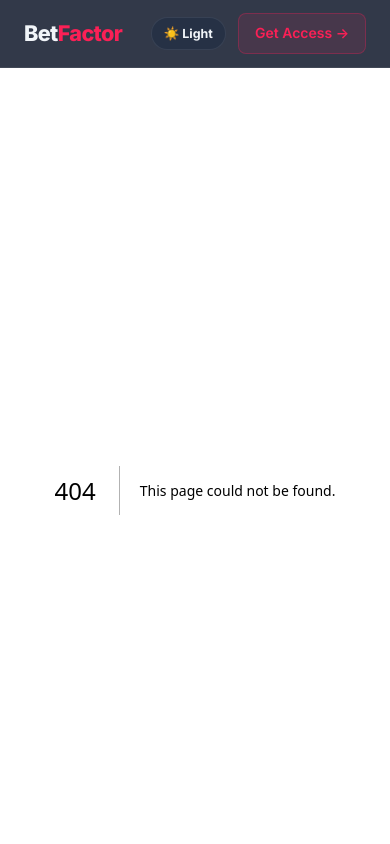
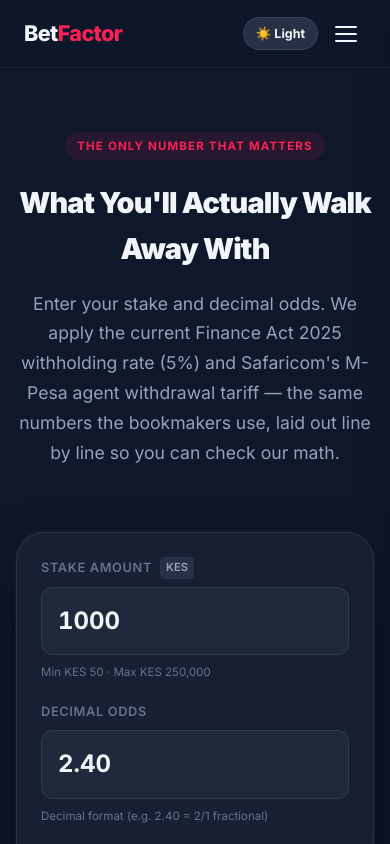
Before and after one commit to thatluhyaguy/betfactor1, a Next.js app: page /calculator in a window 390 px wide. Before the commit this address had no page. Shown: the top 844 px of the page. Built offline with nearby package versions, Linux system fonts and the light colour scheme.

Commit message:
Add /calculator and /odds standalone pages, mobile hamburger nav, all routes point to distinct pages

```diff
--- /dev/null
+++ b/src/app/calculator/page.tsx
@@ -0,0 +1,28 @@
+import type { Metadata } from 'next';
+import Calculator from '@/components/Calculator';
+
+export const metadata: Metadata = {
+  title: 'Net Payout Calculator | BetFactor Kenya',
+  description:
+    'Calculate your exact net cash-out after Kenya\'s 5% withholding tax (Finance Act 2025) and Safaricom M-Pesa agent withdrawal fees.',
+};
+
+export default function CalculatorPage() {
+  return (
+    <div className="static-page">
+      <div className="container full-width-container">
+        <div className="page-header" style={{ maxWidth: '820px' }}>
+          <span className="page-tag">THE ONLY NUMBER THAT MATTERS</span>
+          <h1 className="page-title">What You'll Actually Walk Away With</h1>
+          <p className="page-lead">
+            Enter your stake and decimal odds. We apply the current Finance Act 2025 withholding rate (5%) and Safaricom's M-Pesa agent withdrawal tariff — the same numbers the bookmakers use, laid out line by line so you can check our math.
+          </p>
+        </div>
+
+        <div style={{ marginTop: '32px' }}>
+          <Calculator />
+        </div>
+      </div>
+    </div>
+  );
+}
--- a/src/app/globals.css
+++ b/src/app/globals.css
@@ -181,7 +181,117 @@ button { font-family: inherit; }
   transform: translateY(-1px);
 }
 
-/* ---------- HERO ---------- */
+/* Active page indicator */
+.nav-link[aria-current="page"] {
+  color: var(--accent);
+  font-weight: 600;
+}
+
+/* Desktop-only nav */
+.nav-desktop { display: flex; }
+
+/* Mobile actions (hamburger + theme toggle) */
+.nav-mobile-actions {
+  display: none;
+  align-items: center;
+  gap: 8px;
+}
+
+/* Hamburger button */
+.hamburger-btn {
+  display: flex;
+  flex-direction: column;
+  justify-content: center;
+  align-items: center;
+  gap: 5px;
+  width: 40px;
+  height: 40px;
+  background: none;
+  border: none;
+  cursor: pointer;
+  padding: 4px;
+  border-radius: 8px;
+  transition: background 0.2s;
+}
+.hamburger-btn:hover { background: var(--surface-2); }
+
+.hamburger-line {
+  display: block;
+  width: 22px;
+  height: 2px;
+  background: var(--text-primary);
+  border-radius: 2px;
+  transition: transform 0.25s ease, opacity 0.25s ease;
+  transform-origin: center;
+}
+.open-top { transform: translateY(7px) rotate(45deg); }
+.open-mid { opacity: 0; transform: scaleX(0); }
+.open-bot { transform: translateY(-7px) rotate(-45deg); }
+
+/* Mobile drawer */
+.mobile-drawer {
+  position: fixed;
+  top: 0;
+  right: 0;
+  width: min(320px, 85vw);
+  height: 100dvh;
+  background: var(--surface);
+  border-left: 1px solid var(--border);
+  padding: 80px 24px 32px;
+  z-index: 999;
+  transform: translateX(100%);
+  transition: transform 0.3s cubic-bezier(0.4, 0, 0.2, 1);
+  display: flex;
+  flex-direction: column;
+  box-shadow: -4px 0 40px rgba(0,0,0,0.1);
+}
+.mobile-drawer-open { transform: translateX(0); }
+
+.mobile-drawer-inner {
+  display: flex;
+  flex-direction: column;
+  gap: 4px;
+  flex: 1;
+}
+
+.mobile-nav-link {
+  display: block;
+  padding: 14px 16px;
+  font-size: 1.05rem;
+  font-weight: 500;
+  color: var(--text-primary);
+  border-radius: 10px;
+  transition: background 0.15s, color 0.15s;
+}
+.mobile-nav-link:hover { background: var(--surface-2); color: var(--accent); }
+.mobile-nav-link[aria-current="page"] {
+  background: rgba(251, 32, 86, 0.08);
+  color: var(--accent);
+  font-weight: 600;
+}
+
+.mobile-drawer-divider {
+  height: 1px;
+  background: var(--border);
+  margin: 12px 0;
+}
+
+/* Overlay */
+.mobile-overlay {
+  position: fixed;
+  inset: 0;
+  background: rgba(0, 0, 0, 0.4);
+  z-index: 998;
+  backdrop-filter: blur(2px);
+  animation: fadeIn 0.2s ease;
+}
+
+@keyframes fadeIn {
+  from { opacity: 0; }
+  to { opacity: 1; }
+}
+
+
 .hero {
   position: relative;
   padding: 96px 0 80px;
@@ -1469,8 +1579,9 @@ button { font-family: inherit; }
 
 /* ---------- RESPONSIVE ---------- */
 @media (max-width: 768px) {
-  .nav-links .nav-link { display: none; }
-  .nav-cta { display: inline-block; }
+  /* Show hamburger, hide full desktop nav */
+  .nav-desktop { display: none !important; }
+  .nav-mobile-actions { display: flex !important; }
 
   .hero { padding: 64px 0 56px; }
   .hero-stats {
--- /dev/null
+++ b/src/app/odds/page.tsx
@@ -0,0 +1,31 @@
+import type { Metadata } from 'next';
+import MatchCard from '@/components/MatchCard';
+import matches from '@/data/matches.json';
+
+export const metadata: Metadata = {
+  title: 'This Week\'s Odds Comparison | BetFactor Kenya',
+  description:
+    'Compare decimal odds side-by-side across SportPesa, Betika, Odibets, Mozzart, and 1xBet for top football fixtures.',
+};
+
+export default function OddsPage() {
+  return (
+    <div className="static-page">
+      <div className="container full-width-container">
+        <div className="page-header" style={{ maxWidth: '820px' }}>
+          <span className="page-tag">HAND-PICKED FIXTURES</span>
+          <h1 className="page-title">This Week's Odds, Compared By Hand</h1>
+          <p className="page-lead">
+            Until live scanning is ready, we're manually checking and updating odds for the week's biggest fixtures — Premier League, La Liga, and Champions League. Every match below shows when it was last checked.
+          </p>
+        </div>
+
+        <div className="matches-grid" style={{ marginTop: '40px' }}>
+          {matches.map((match) => (
+            <MatchCard key={match.slug} match={match} />
+          ))}
+        </div>
+      </div>
+    </div>
+  );
+}
--- a/src/app/page.tsx
+++ b/src/app/page.tsx
@@ -36,10 +36,10 @@ export default function HomePage() {
               </p>
 
               <div className="hero-ctas-row">
-                <Link href="/#calculator" className="btn-primary-large">
+                <Link href="/calculator" className="btn-primary-large">
                   Calculate My Payout →
                 </Link>
-                <Link href="/#how-the-math-works" className="btn-secondary-large">
+                <Link href="/how-it-works" className="btn-secondary-large">
                   See how the math works ↓
                 </Link>
               </div>
@@ -329,7 +329,7 @@ export default function HomePage() {
             <p className="final-cta-desc">
               Free, no signup, no catch. Calculate your real take-home in under 10 seconds.
             </p>
-            <Link href="/#calculator" className="btn-primary-large">
+            <Link href="/calculator" className="btn-primary-large">
               Calculate My Payout →
             </Link>
           </div>
--- a/src/components/Footer.tsx
+++ b/src/components/Footer.tsx
@@ -17,17 +17,20 @@ export default function Footer() {
           </p>
         </div>
 
-        {/* Links */}
+        {/* Links to all distinct pages */}
         <div className="footer-links">
           <div className="footer-col">
-            <h3 className="footer-col-title">Tools</h3>
-            <Link href="/#calculator" className="footer-link">Net Payout Calculator</Link>
-            <Link href="/#matches" className="footer-link">Best Odds Comparison</Link>
+            <h3 className="footer-col-title">Tools &amp; Odds</h3>
+            <Link href="/calculator" className="footer-link">Net Payout Calculator</Link>
+            <Link href="/odds" className="footer-link">Odds Comparison</Link>
+            <Link href="/sure-bets" className="footer-link">⚡ Sure Bets (Arbitrage)</Link>
           </div>
           <div className="footer-col">
-            <h3 className="footer-col-title">Information</h3>
+            <h3 className="footer-col-title">Information &amp; Access</h3>
+            <Link href="/pricing" className="footer-link">Pricing</Link>
             <Link href="/how-it-works" className="footer-link">How It Works</Link>
             <Link href="/about" className="footer-link">About &amp; Disclaimer</Link>
+            <Link href="/signup" className="footer-link">Join Waitlist</Link>
           </div>
         </div>
       </div>
--- a/src/components/Navbar.tsx
+++ b/src/components/Navbar.tsx
@@ -1,8 +1,40 @@
+'use client';
+
+import { useState, useEffect } from 'react';
 import Link from 'next/link';
+import { usePathname } from 'next/navigation';
 import ThemeToggle from './ThemeToggle';
 
+const navItems = [
+  { href: '/calculator', label: 'Calculator' },
+  { href: '/odds', label: 'Odds' },
+  { href: '/sure-bets', label: '⚡ Sure Bets', accent: true },
+  { href: '/pricing', label: 'Pricing' },
+  { href: '/how-it-works', label: 'How It Works' },
+  { href: '/about', label: 'About' },
+];
+
 export default function Navbar() {
+  const [menuOpen, setMenuOpen] = useState(false);
+  const pathname = usePathname();
+
+  // Close menu on route change
+  useEffect(() => {
+    setMenuOpen(false);
+  }, [pathname]);
+
+  // Prevent scroll when menu is open
+  useEffect(() => {
+    if (menuOpen) {
+      document.body.style.overflow = 'hidden';
+    } else {
+      document.body.style.overflow = '';
+    }
+    return () => { document.body.style.overflow = ''; };
+  }, [menuOpen]);
+
   return (
+    <>
       <nav className="navbar" role="navigation" aria-label="Main navigation">
         <div className="nav-inner">
           {/* Logo */}
@@ -11,35 +43,80 @@ export default function Navbar() {
             <span className="logo-factor">Factor</span>
           </Link>
 
-        {/* Nav links */}
-        <div className="nav-links">
-          <Link href="/#calculator" className="nav-link">
-            Calculator
+          {/* Desktop nav links */}
+          <div className="nav-links nav-desktop">
+            {navItems.map((item) => (
+              <Link
+                key={item.href}
+                href={item.href}
+                className="nav-link"
+                style={item.accent ? { color: 'var(--accent)', fontWeight: 600 } : undefined}
+                aria-current={pathname === item.href ? 'page' : undefined}
+              >
+                {item.label}
               </Link>
-          <Link href="/#matches" className="nav-link">
-            Odds
-          </Link>
-          <Link href="/sure-bets" className="nav-link" style={{ color: 'var(--accent)', fontWeight: 600 }}>
-            ⚡ Sure Bets
-          </Link>
-          <Link href="/pricing" className="nav-link">
-            Pricing
-          </Link>
-          <Link href="/how-it-works" className="nav-link">
-            How It Works
-          </Link>
-
+            ))}
             <div style={{ display: 'flex', alignItems: 'center', gap: '12px' }}>
               <ThemeToggle />
-            <Link href="/login" className="nav-link">
-              Log In
+              <Link href="/login" className="nav-link">Log In</Link>
+              <Link href="/signup" className="nav-cta">Get Access →</Link>
+            </div>
+          </div>
+
+          {/* Mobile: theme toggle + hamburger */}
+          <div className="nav-mobile-actions">
+            <ThemeToggle />
+            <button
+              className="hamburger-btn"
+              aria-label={menuOpen ? 'Close menu' : 'Open menu'}
+              aria-expanded={menuOpen}
+              aria-controls="mobile-menu"
+              onClick={() => setMenuOpen((o) => !o)}
+            >
+              <span className={`hamburger-line ${menuOpen ? 'open-top' : ''}`} />
+              <span className={`hamburger-line ${menuOpen ? 'open-mid' : ''}`} />
+              <span className={`hamburger-line ${menuOpen ? 'open-bot' : ''}`} />
+            </button>
+          </div>
+        </div>
+      </nav>
+
+      {/* Mobile Drawer */}
+      <div
+        id="mobile-menu"
+        className={`mobile-drawer ${menuOpen ? 'mobile-drawer-open' : ''}`}
+        role="dialog"
+        aria-modal="true"
+        aria-label="Navigation menu"
+      >
+        <div className="mobile-drawer-inner">
+          {navItems.map((item) => (
+            <Link
+              key={item.href}
+              href={item.href}
+              className="mobile-nav-link"
+              style={item.accent ? { color: 'var(--accent)' } : undefined}
+              aria-current={pathname === item.href ? 'page' : undefined}
+            >
+              {item.label}
             </Link>
-            <Link href="/signup" className="nav-cta">
+          ))}
+          <div className="mobile-drawer-divider" />
+          <Link href="/login" className="mobile-nav-link">Log In</Link>
+          <Link href="/signup" className="btn-primary-large" style={{ marginTop: '8px', textAlign: 'center', display: 'block' }}>
             Get Access →
           </Link>
         </div>
       </div>
-      </div>
-    </nav>
+
+      {/* Overlay */}
+      {menuOpen && (
+        <div
+          className="mobile-overlay"
+          onClick={() => setMenuOpen(false)}
+          aria-hidden="true"
+        />
+      )}
+    </>
   );
 }
```
Lines whose indentation alone changed are shown as unchanged.
